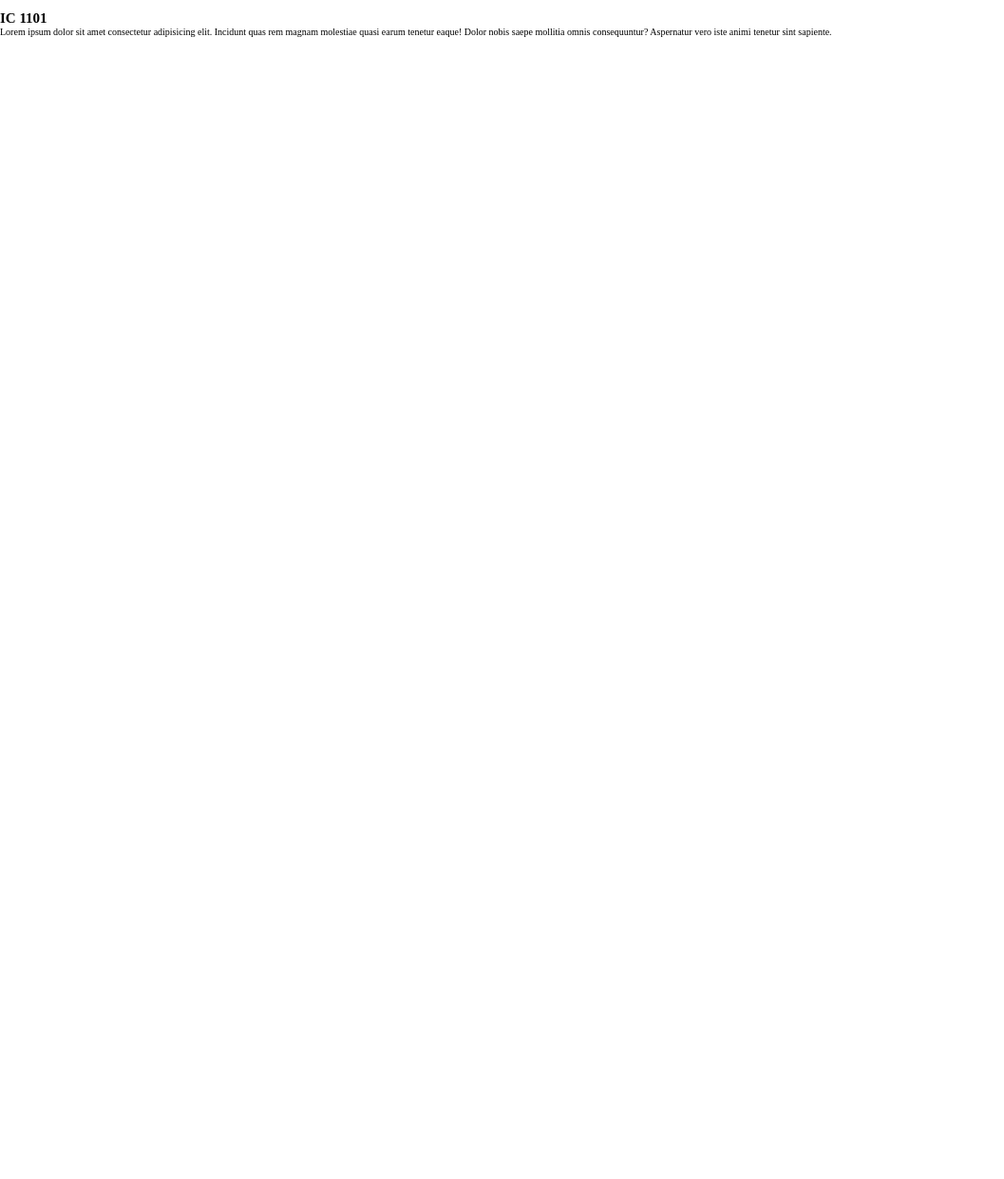
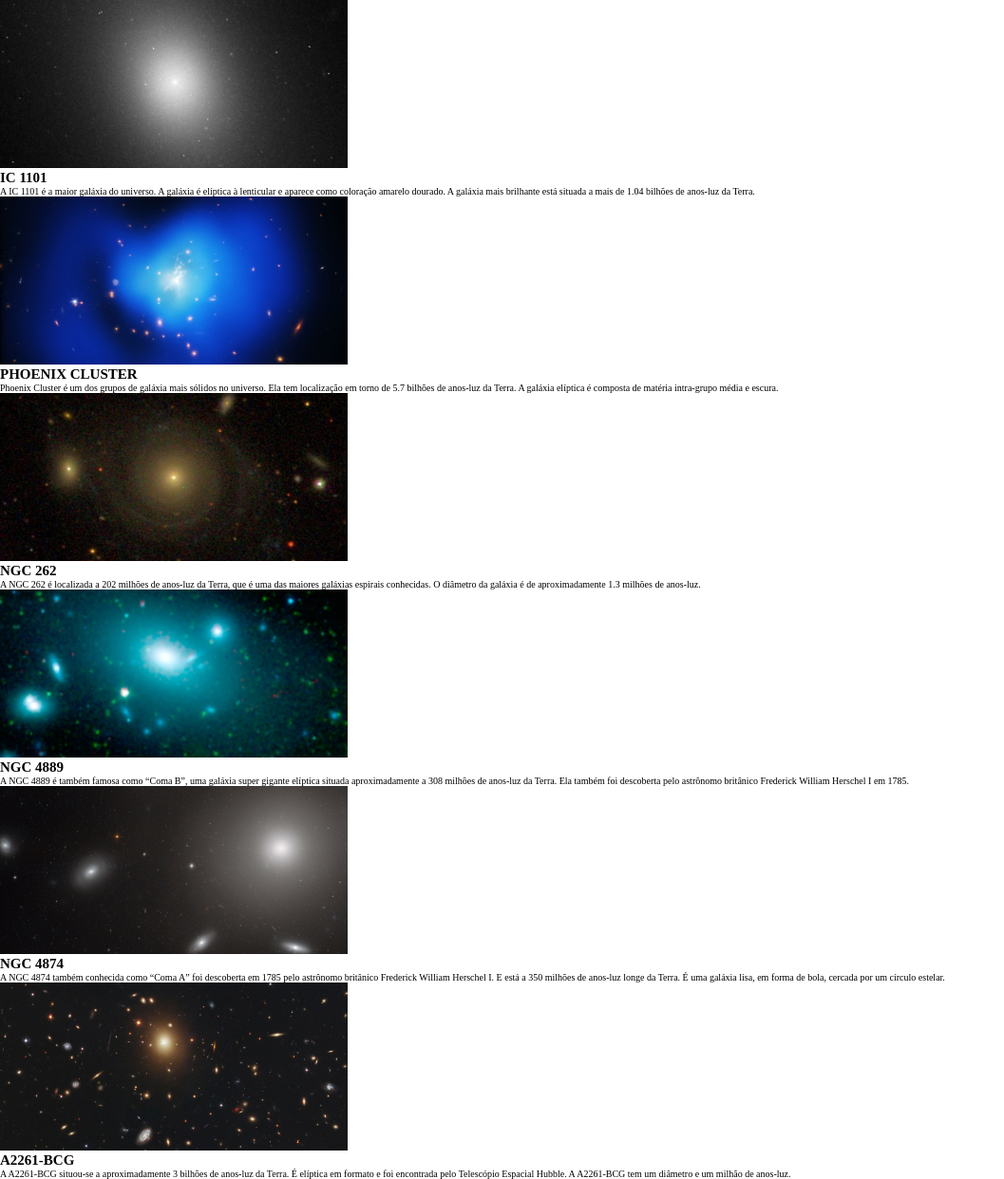
Before and after one commit to macedocmateus/galaxies, a plain HTML site: page index.html in a window 1280 px wide. Shown: the whole page at 95% size, without its empty margins (0-1057 px from the left). Before the commit the page ends 800 px from the top, so only its background shows below. Drawn offline with Linux system fonts and the light colour scheme.

Commit message:
add all html elements

```diff
--- a/index.html
+++ b/index.html
@@ -9,11 +9,46 @@
 <body>
   <main>
     <div class="card">
-      <img src="" alt="">
+      <img src="assets/image 1.jpg" alt="foto da galaxia IC 1101">
       <h2>IC 1101</h2>
-      <p>Lorem ipsum dolor sit amet consectetur adipisicing elit. Incidunt quas rem magnam
-        molestiae quasi earum tenetur eaque! Dolor nobis saepe mollitia omnis consequuntur?
-        Aspernatur vero iste animi tenetur sint sapiente.</p>
+      <p>A IC 1101 é a maior galáxia do universo. A galáxia é elíptica à lenticular e
+        aparece como coloração amarelo dourado. A galáxia mais brilhante está situada a mais
+        de 1.04 bilhões de anos-luz da Terra. </p>
+    </div>
+    <div class="card">
+      <img src="assets/image 2.jpg" alt="foto da galaxia phoenix cluster">
+      <h2>PHOENIX CLUSTER</h2>
+      <p>Phoenix Cluster é um dos grupos de galáxia mais sólidos no universo. Ela tem
+        localização em torno de 5.7 bilhões de anos-luz da Terra. A galáxia elíptica é
+        composta de matéria intra-grupo média e escura.</p>
+    </div>
+    <div class="card">
+      <img src="assets/image 3.jpg" alt="foto da galaxia NGC 262">
+      <h2>NGC 262</h2>
+      <p>A NGC 262 é localizada a 202 milhões de anos-luz da Terra, que é uma das maiores
+        galáxias espirais conhecidas. O diâmetro da galáxia é de aproximadamente 1.3 milhões
+        de anos-luz. </p>
+    </div>
+    <div class="card">
+      <img src="assets/image 4.jpg" alt="foto da galaxia NGC 4889">
+      <h2>NGC 4889</h2>
+      <p>A NGC 4889 é também famosa como “Coma B”, uma galáxia super gigante elíptica
+        situada aproximadamente a 308 milhões de anos-luz da Terra. Ela também foi descoberta
+        pelo astrônomo britânico Frederick William Herschel I em 1785.</p>
+    </div>
+    <div class="card">
+      <img src="assets/image 5.jpg" alt="foto da galaxia NGC 4874">
+      <h2>NGC 4874</h2>
+      <p>A NGC 4874 também conhecida como “Coma A” foi descoberta em 1785 pelo astrônomo
+        britânico Frederick William Herschel I. E está a 350 milhões de anos-luz longe da
+        Terra. É uma galáxia lisa, em forma de bola, cercada por um círculo estelar.</p>
+    </div>
+    <div class="card">
+      <img src="assets/image 6.jpg" alt="foto da galaxia A2261-BCG1">
+      <h2>A2261-BCG</h2>
+      <p>A A2261-BCG situou-se a aproximadamente 3 bilhões de anos-luz da Terra. É elíptica
+        em formato e foi encontrada pelo Telescópio Espacial Hubble. A A2261-BCG tem um
+        diâmetro e um milhão de anos-luz.</p>
     </div>
   </main>
 </body>
```
